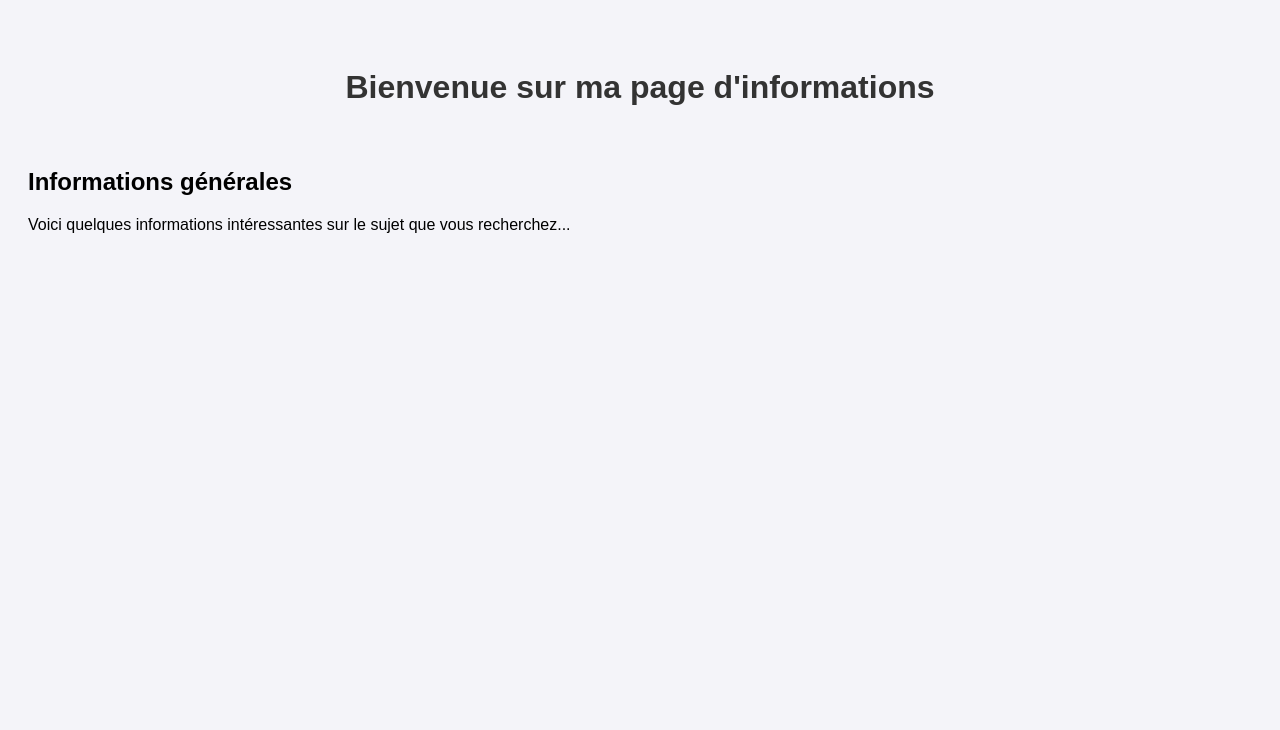
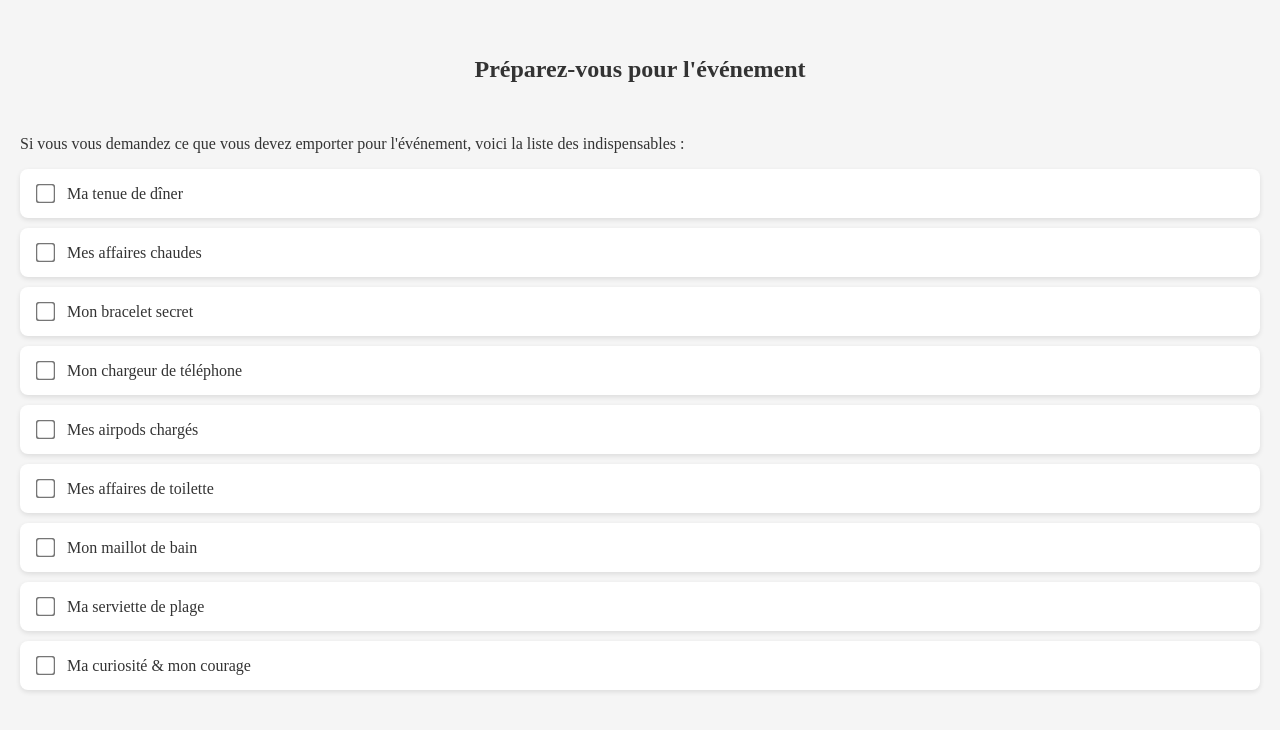
Before and after one commit to CobraAMF97/LISEZMOI, a plain HTML site: page index.html in a window 1280 px wide. Drawn offline with Linux system fonts and the light colour scheme.

Commit message:
Update index.html

```diff
--- a/index.html
+++ b/index.html
@@ -3,21 +3,77 @@
 <head>
     <meta charset="UTF-8">
     <meta name="viewport" content="width=device-width, initial-scale=1.0">
-    <title>Page d'informations</title>
+    <title>Liste de Choses à Emporter</title>
     <style>
-        body { font-family: Arial, sans-serif; background-color: #f4f4f9; padding: 20px; }
-        header { text-align: center; padding: 20px; }
-        h1 { color: #333; }
-        section { margin-top: 20px; }
+        /* Police similaire à Soeur.fr */
+        body {
+            font-family: 'Lora', serif;
+            background-color: #f5f5f5;
+            color: #333333;
+            margin: 0;
+            padding: 20px;
+        }
+
+        header {
+            text-align: center;
+            padding: 20px 0;
+        }
+
+        h1 {
+            font-size: 24px;
+            color: #333333;
+        }
+
+        ul {
+            list-style-type: none;
+            padding: 0;
+        }
+
+        li {
+            background-color: #ffffff;
+            margin: 10px 0;
+            padding: 15px;
+            border-radius: 8px;
+            box-shadow: 0 2px 5px rgba(0, 0, 0, 0.1);
+            display: flex;
+            align-items: center;
+        }
+
+        input[type="checkbox"] {
+            margin-right: 15px;
+            transform: scale(1.5);
+        }
+
+        /* Optimisation pour mobile */
+        @media (max-width: 600px) {
+            h1 {
+                font-size: 20px;
+            }
+
+            li {
+                padding: 10px;
+                font-size: 16px;
+            }
+        }
     </style>
 </head>
 <body>
     <header>
-        <h1>Bienvenue sur ma page d'informations</h1>
+        <h1>Préparez-vous pour l'événement</h1>
     </header>
-    <section>
-        <h2>Informations générales</h2>
-        <p>Voici quelques informations intéressantes sur le sujet que vous recherchez...</p>
-    </section>
+
+    <p>Si vous vous demandez ce que vous devez emporter pour l'événement, voici la liste des indispensables :</p>
+
+    <ul>
+        <li><input type="checkbox">Ma tenue de dîner</li>
+        <li><input type="checkbox">Mes affaires chaudes</li>
+        <li><input type="checkbox">Mon bracelet secret</li>
+        <li><input type="checkbox">Mon chargeur de téléphone</li>
+        <li><input type="checkbox">Mes airpods chargés</li>
+        <li><input type="checkbox">Mes affaires de toilette</li>
+        <li><input type="checkbox">Mon maillot de bain</li>
+        <li><input type="checkbox">Ma serviette de plage</li>
+        <li><input type="checkbox">Ma curiosité & mon courage</li>
+    </ul>
 </body>
 </html>
```
